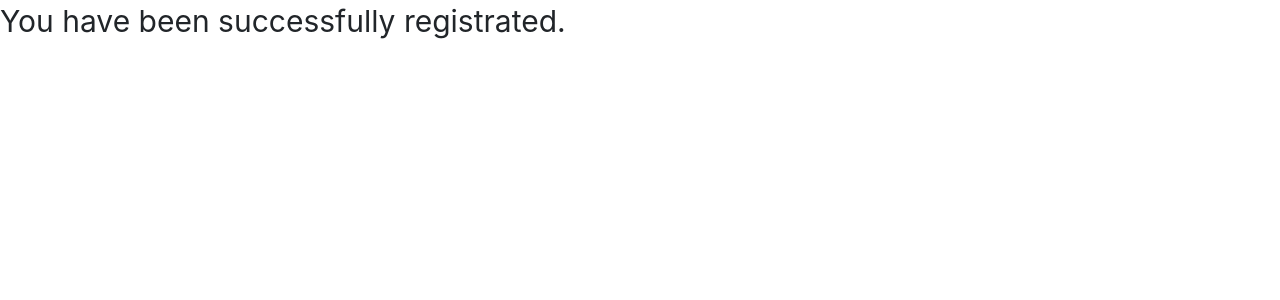
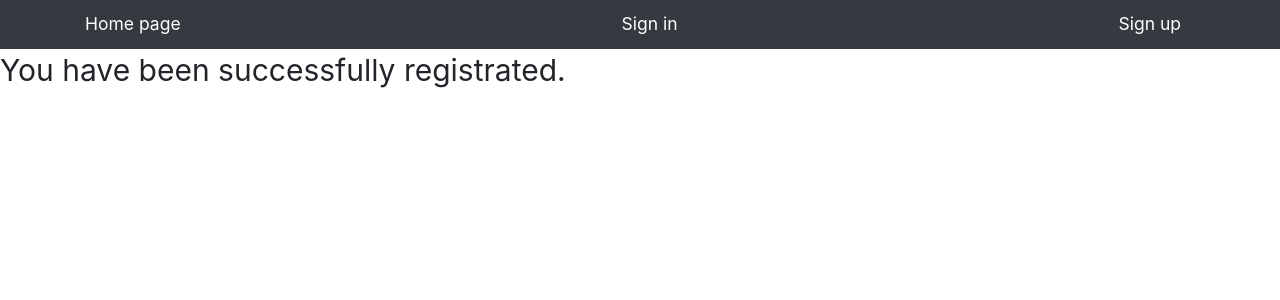
Before and after one commit to nikolina424/ClinicalSystemISAFront, a React (Create React App) app: page /confirm-account in a window 1280 px wide. Shown: the top 300 px of the page. Built offline with nearby package versions, Linux system fonts and the light colour scheme; no server answers.

Commit message:
Add navigation bar

```diff
--- a/src/components/Admin/ConfirmReg/ConfirmReg.js
+++ b/src/components/Admin/ConfirmReg/ConfirmReg.js
@@ -1,5 +1,6 @@
 import React from 'react';
 import axios from '../../../axios-objects';
+import Navigation from '../../../containers/Navigation/Navigation';
 
 class ConfirmReg extends React.PureComponent {
 
@@ -24,6 +25,7 @@ class ConfirmReg extends React.PureComponent {
     render() {
         return (
             <div>
+                <Navigation />
                 <p style={{fontSize: '30px'}}>You have been successfully registrated.</p>
             </div>
         );
```
